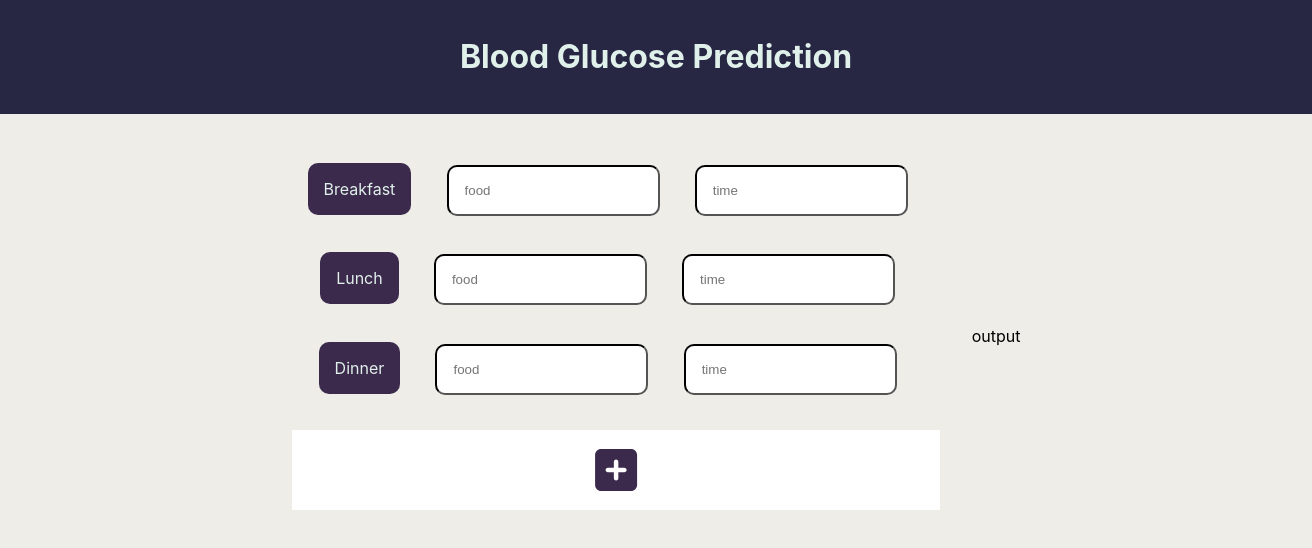
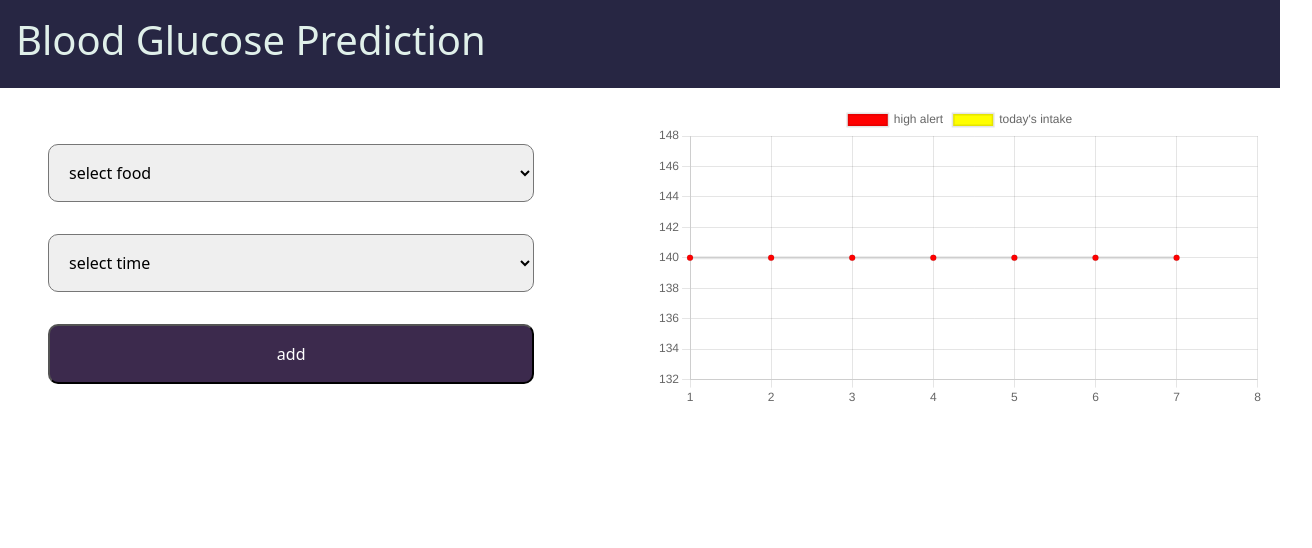
Before and after one commit to shweta-js/blood_glucose_prediction, a React (Create React App) app: page /store in a window 1280 px wide. Shown: the top 548 px of the page, 1312 px wide, since content can reach past the window. Built offline with nearby package versions, Linux system fonts and the light colour scheme.

Commit message:
store page partial

```diff
--- a/package.json
+++ b/package.json
@@ -9,11 +9,17 @@
     "@testing-library/jest-dom": "^5.16.5",
     "@testing-library/react": "^13.4.0",
     "@testing-library/user-event": "^13.5.0",
+    "bootstrap": "^5.2.3",
+    "chart.js": "^4.1.2",
     "react": "^18.2.0",
+    "react-chartjs-2": "^5.2.0",
     "react-datepicker": "^4.8.0",
     "react-dom": "^18.2.0",
+    "react-ios-time-picker": "^0.2.2",
     "react-router-dom": "^6.6.1",
     "react-scripts": "5.0.1",
+    "react-time-picker": "^5.1.0",
+    "react-timeit": "^1.2.12",
     "web-vitals": "^2.1.4"
   },
   "scripts": {
--- a/src/App.js
+++ b/src/App.js
@@ -1,9 +1,12 @@
 import './App.css';
+import '../node_modules/bootstrap/dist/css/bootstrap.min.css';
+
 import { BrowserRouter as Router, Routes, Route } from 'react-router-dom';
 import Home from "./pages/Home"
 import Navbar from "./components/Navbar"
 import Show from "./components/Show"
 import Store from "./components/Store"
+
 function App() {
   return (
 
--- a/src/components/Show.css
+++ b/src/components/Show.css
@@ -20,3 +20,31 @@
     align-items: center;
 
 }
+.show-data{
+    display: flex;
+    flex-direction: column;
+    background-color: #3c2a4d;
+    color:#fff;
+    width:40rem;
+    border-radius: 10px;
+    padding:1rem;
+    align-items: center;
+    justify-content: center;
+    margin-left:35rem;
+}
+p{
+    background-color: #fff;
+    color:#3c2a4d;
+    border-radius: 10px;
+    padding: 1rem;
+    width: 50%;
+    align-items: center;
+    justify-content: center;
+}
+.edit{
+    background-color: #fff;
+    color:#3c2a4d;
+    padding:1rem;
+    border-radius: 10px;
+
+}
--- a/src/components/Show.js
+++ b/src/components/Show.js
@@ -16,6 +16,16 @@ const Show = () => {
          className="calender"
          onChange={(date) => setStartDate(date)} />
 
+         <div className="show-data">
+          <button className='edit'>edit</button>
+              <h4>food</h4>
+              <p>Banana cake</p>
+              <h4>time</h4>
+              <p>12</p>
+              <h4>glucose level</h4>
+              <p>14.2</p>
+         </div>
+
     </div>
   )
 }
--- a/src/components/Store.css
+++ b/src/components/Store.css
@@ -11,19 +11,24 @@
     margin:1rem;
     display:flex;
     flex-direction: column;
-    justify-content: space-around;
+    justify-content: space-between;
+    width:50%;
+
 
 }
-.food-inputs>div{
+
+select,.add-food{
+    width:80%;
+    padding:1rem;
+    border-radius: 10px;
     margin:1rem;
 
 }
-.food-inputs>div>input{
+.timepicker{
+    width:80%;
     padding:1rem;
     border-radius: 10px;
-    border-color: black;
-    margin:0.2rem;
-    margin-right:2rem;
+
 
 }
 Label{
@@ -41,16 +46,20 @@ Label{
 .output{
 
 }
-.add{
-    color: #3c2a4d;
-    margin:1rem;
-    padding:1rem;
-    font-size: 3rem;
-    left:0;
-    background-color: white;
+.add-food{
+    background-color: #3c2a4d;
+
+    border-radius: 10px;
+
+
+    color: white;
     align-items: left;
     cursor: pointer;
 }
-.add:hover{
-    color: #563f6b;
+.add-food:hover{
+    background-color: #6b567e;
 }
+.output{
+    width:50%;
+    height: 20rem;
+}
--- a/src/components/Store.js
+++ b/src/components/Store.js
@@ -1,16 +1,54 @@
-import React from 'react'
+import React,{useState} from 'react'
 import "./Store.css"
-import { useHistory } from 'react-router-dom'
+import { useHistory} from 'react-router-dom'
 import '@fortawesome/fontawesome-free/css/all.min.css';
-
+import {Line} from 'react-chartjs-2'
+import {TimePicker} from 'react-ios-time-picker';
+import {Chart as ChartJS,Title,Tooltip,LineElement,Legend, CategoryScale, LinearScale, PointElement} from 'chart.js';
 import { FontAwesomeIcon } from '@fortawesome/react-fontawesome';
 import { faCheckSquare, faPlusSquare, faThumbsUp } from '@fortawesome/free-solid-svg-icons';
+
+ChartJS.register(
+  Title,Tooltip,LineElement,Legend,CategoryScale,LinearScale,PointElement
+)
 const Store = () => {
+const [value,setValue]=useState('')
+const [time, setTime] = useState('10:00');
+
+const [theArray, setTheArray] = useState([]);
+    const addEntryClick = () => {
+        setTheArray(oldArray => [...oldArray, `Entry ${oldArray[0]}`]);
+    };
+
+
+
+const [data,setData]=useState({
+  labels:["1","2","3","4","5","6","7","8"],
+  datasets:[
+    {
+      label:"high alert",
+      data:[140,140,140,140,140,140,140],
+      backgroundColor:'red'
+    },
+    {
+      label:"today's intake",
+      data:theArray,
+      backgroundColor:'yellow'
+    }
+  ]
+})
+
+  const handleChange=(e)=>{
+    console.log("hello world");
+    setValue("lsjdfl");
+  }
 
   return (
+
+
     <div className="store">
     <div className="food-inputs">
-    <div>
+    {/* <div>
       <label>Breakfast</label>
       <input placeholder='food'></input>
       <input placeholder='time'></input>
@@ -26,9 +64,40 @@ const Store = () => {
       <input placeholder='time'></input>
       </div>
       <FontAwesomeIcon icon={ faPlusSquare }
-      className="add"/>
-      </div>
-    <div className="output">output</div>
+      className="add"/> */}
+
+      <select name="select food"value={theArray} onChange={handleChange}>
+        <option value="">select food</option>
+        <option value="47">Banana cake, made with sugar</option>
+        <option value="55">Banana cake, made without sugar</option>
+        <option value="46">Sponge cake, plain</option>
+      </select>
+      <select>
+        <option value="">select time</option>
+        <option value="12">12:00</option>
+        <option value="1">1:00</option>
+        <option value="2">2:00</option>
+        <option value="3">3:00</option>
+        <option value="4">4:00</option>
+        <option value="5">5:00</option>
+        <option value="6">6:00</option>
+        <option value="7">7:00</option>
+      </select>
+      {/* <TimePicker className="timepicker"onChange={setTime} value={time}/> */}
+      <button className="add-food" onClick={addEntryClick}>add</button>
+      <div>{theArray.map(entry =>
+          <div>{entry}</div>
+        )}
+        </div>
+
+
+    </div>
+
+    <div className="output" >
+    <Line data={data}>hello</Line>
+
+
+    </div>
     </div>
   )
 }
```
Also changed, not shown: src/components/LineData.js (added, +43 -0 lines), 1 other file (tests, documents, lock files or other folders).
